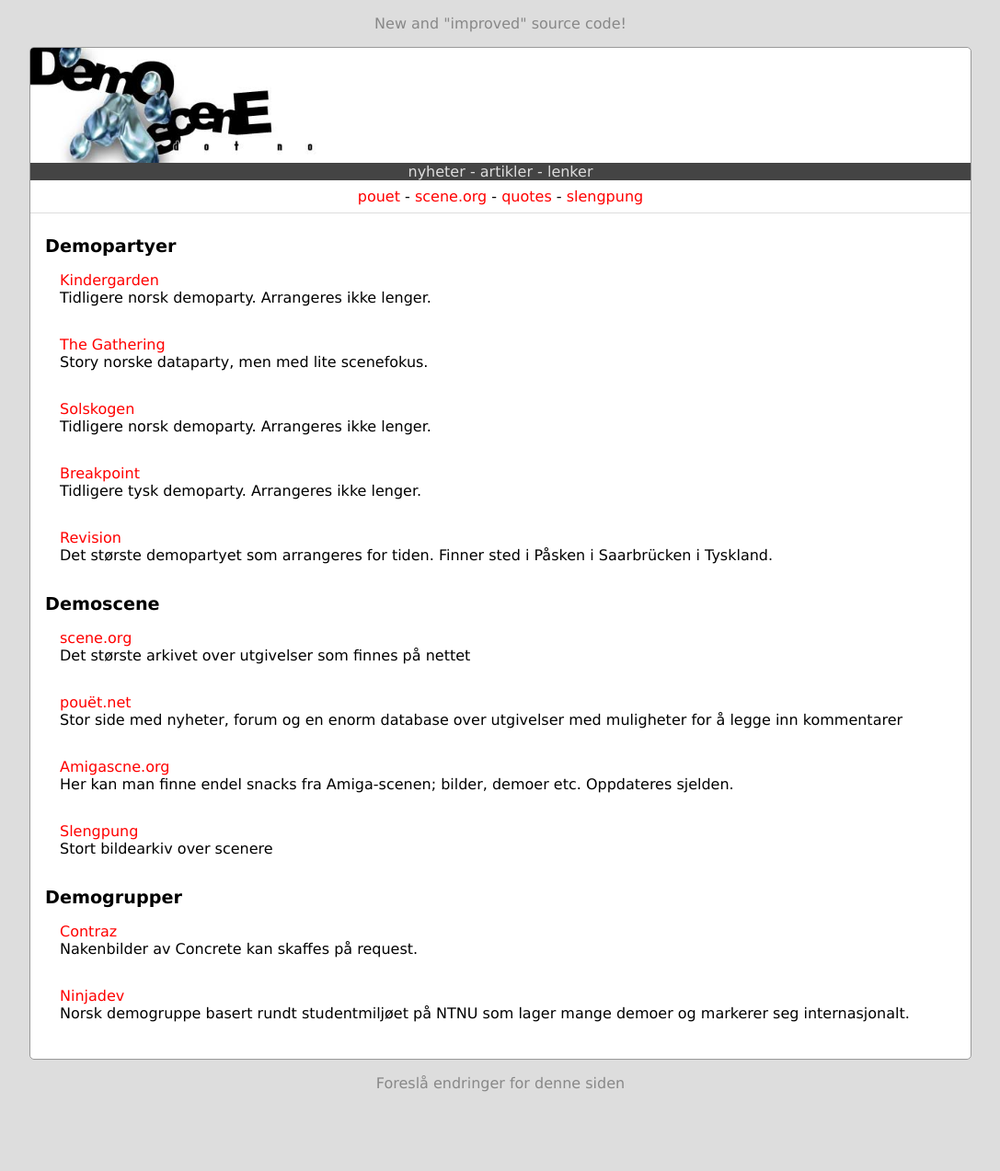
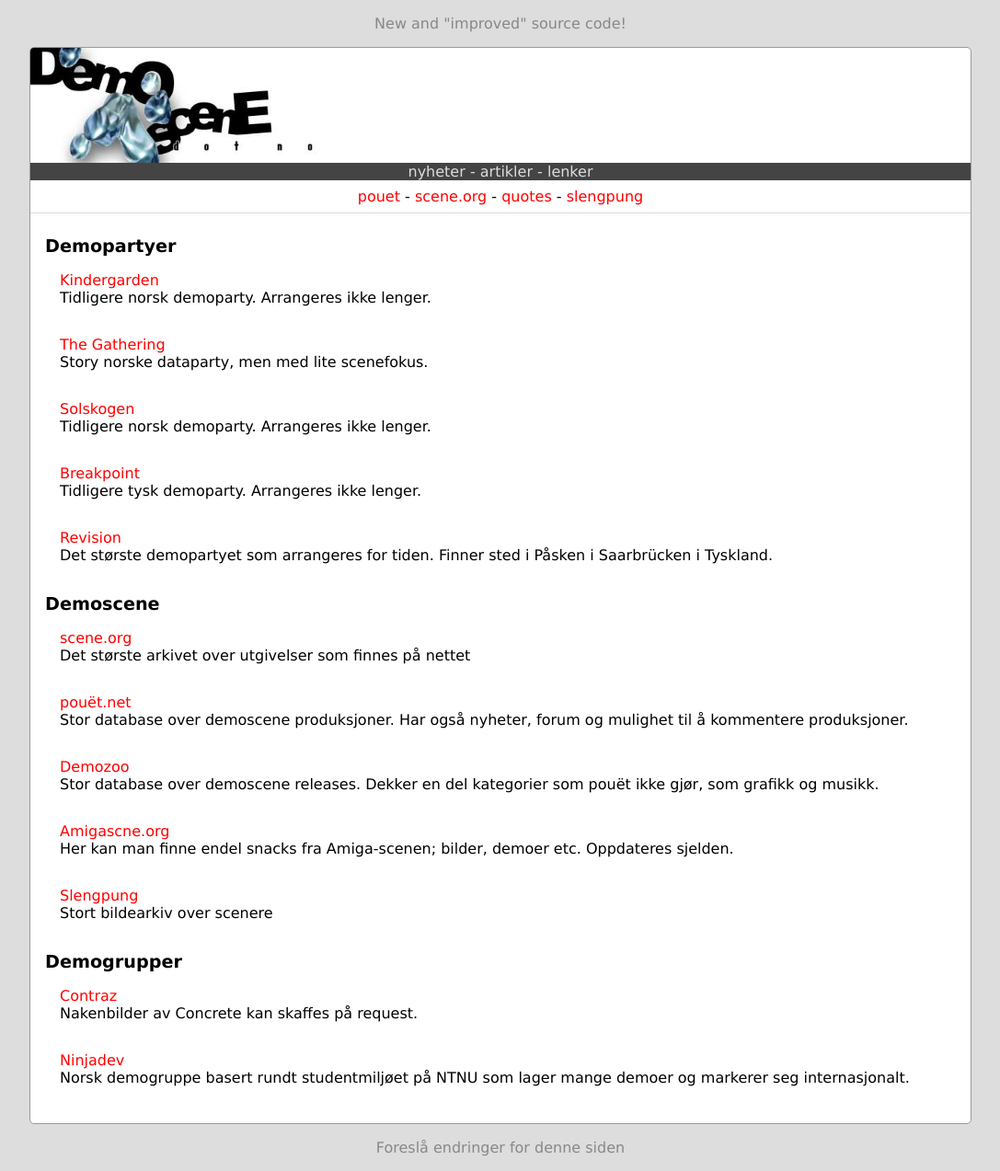
Before and after one commit to demoscene-no/demoscene.no, a Jekyll site: the page built from links.html, in a window 1280 px wide. Shown: the whole page at 92% size, without its empty margins (96-1183 px from the left). Built offline with Jekyll 4.4.1, drawn with Linux system fonts in a browser that asks for light colours; before the commit the page ends 1203 px from its top, so only the background shows below that.

Commit message:
update demoscene links
This adds Demozoo to the list of demoscene links, and rewords the pouët
section a bit to make the distinction clearer.

```diff
--- a/_data/links.yaml
+++ b/_data/links.yaml
@@ -24,9 +24,14 @@
     url: http://www.scene.org
   - name: pouët.net
     description: >
-      Stor side med nyheter, forum og en enorm database over utgivelser
-      med muligheter for å legge inn kommentarer
+      Stor database over demoscene produksjoner. Har også nyheter, forum og
+      mulighet til å kommentere produksjoner.
     url: http://www.pouet.net
+  - name: Demozoo
+    url: https://demozoo.org/
+    description: >
+      Stor database over demoscene releases. Dekker en del kategorier som pouët
+      ikke gjør, som grafikk og musikk.
   - name: Amigascne.org
     description: >
       Her kan man finne endel snacks fra Amiga-scenen; bilder, demoer etc.
```
